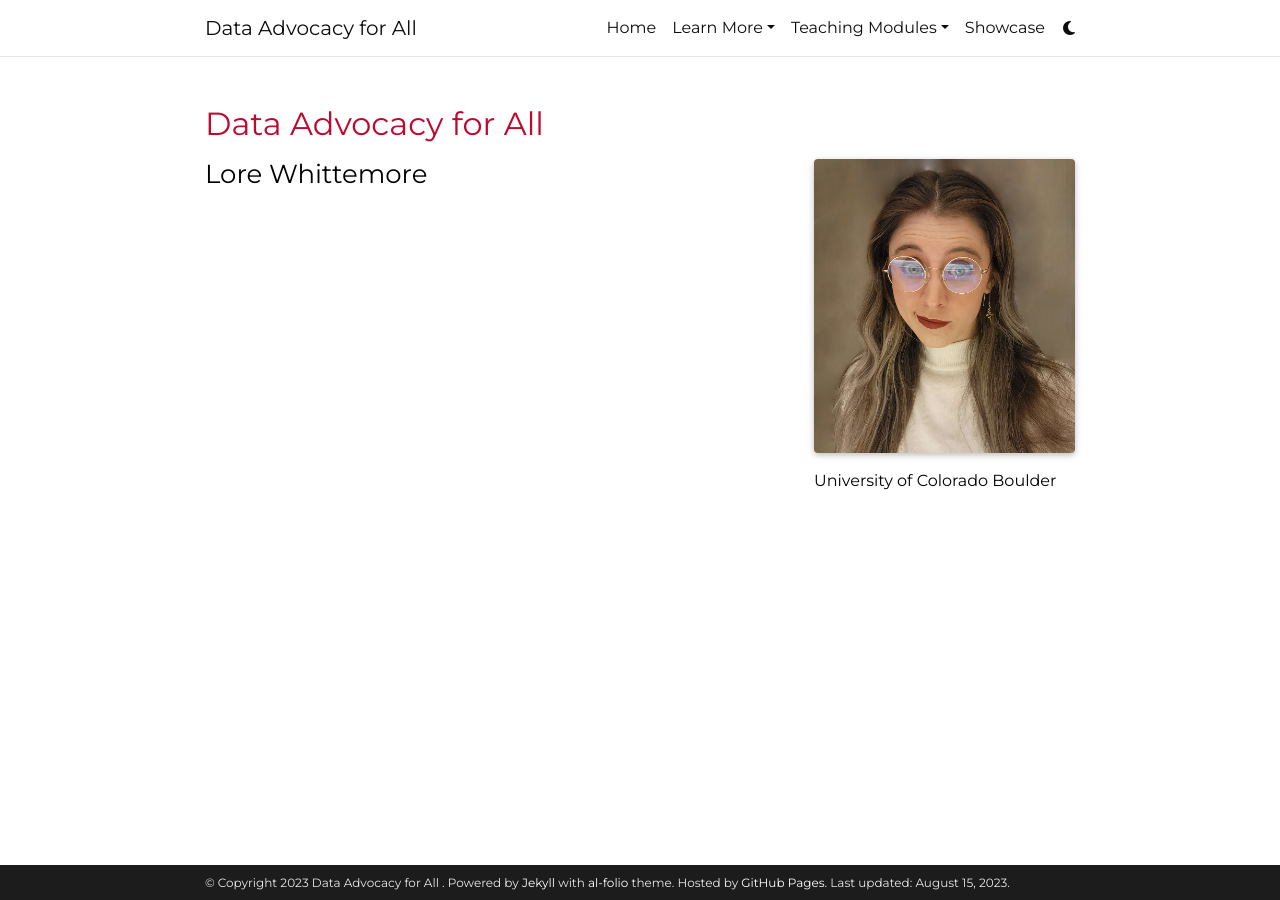
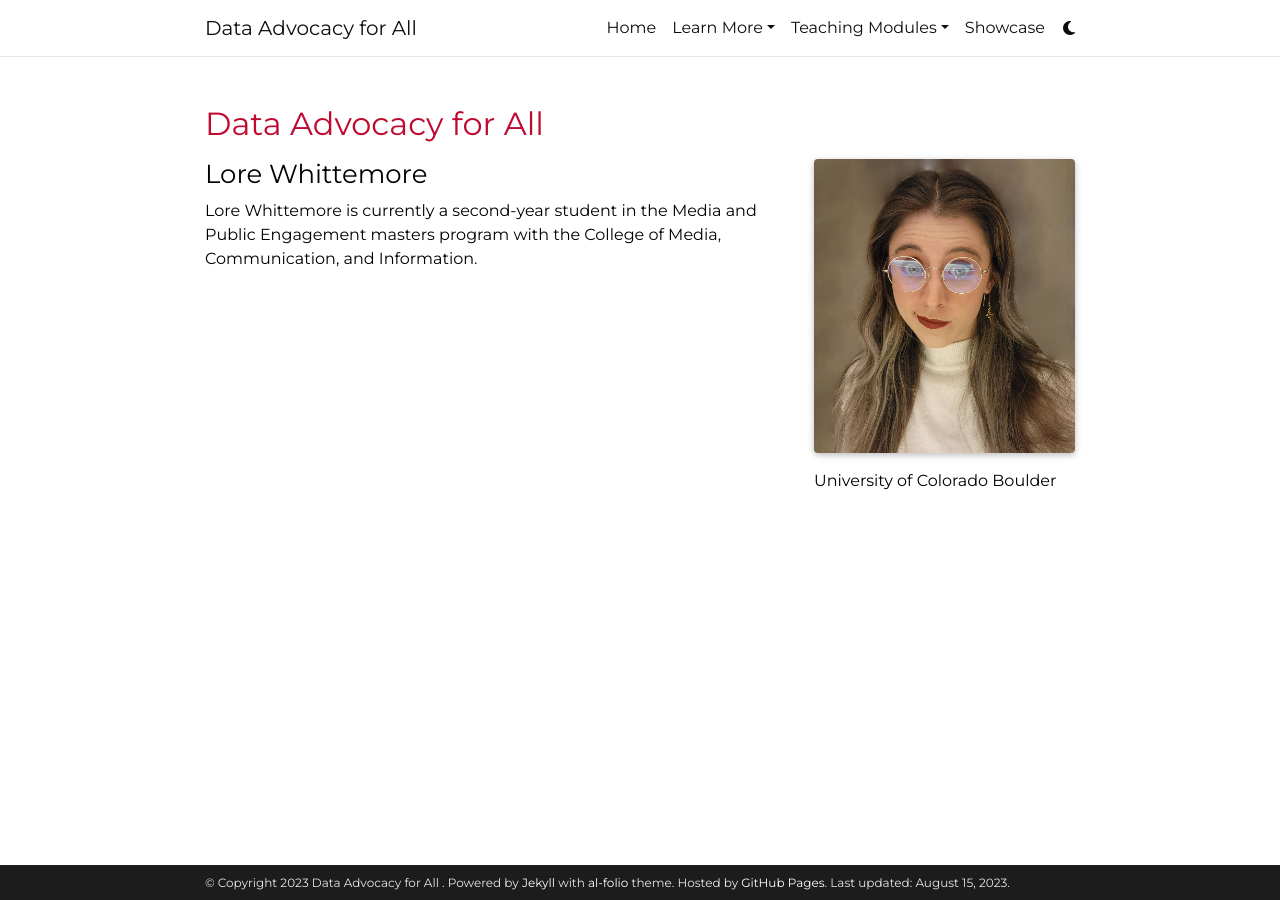
Before and after one commit to expandingthespiderverse/expandingthespiderverse.github.io, a Jekyll site: the page built from _members/whittemore.md, in a window 1280 px wide. Built offline with Jekyll 4.4.1, drawn with Linux system fonts in a browser that asks for light colours; full-size pictures stand in for the smaller copies a plugin makes; comment, search, counter and statistics services are not loaded; a style sheet for code colours, icons or effects is not loaded; some of the changed lines change nothing that is shown.

Commit message:
Update whittemore.md

```diff
--- a/_members/whittemore.md
+++ b/_members/whittemore.md
@@ -1,7 +1,7 @@
 ---
 layout: about
 inline: false
-group: Research Assistants
+group: Research Assistant
 group_rank: 3
 
 title: Taylor "Lore" Whittemore
@@ -30,3 +30,5 @@
 ---
 
 ## Lore Whittemore
+
+Lore Whittemore is currently a second-year student in the Media and Public Engagement masters program with the College of Media, Communication, and Information.
```
